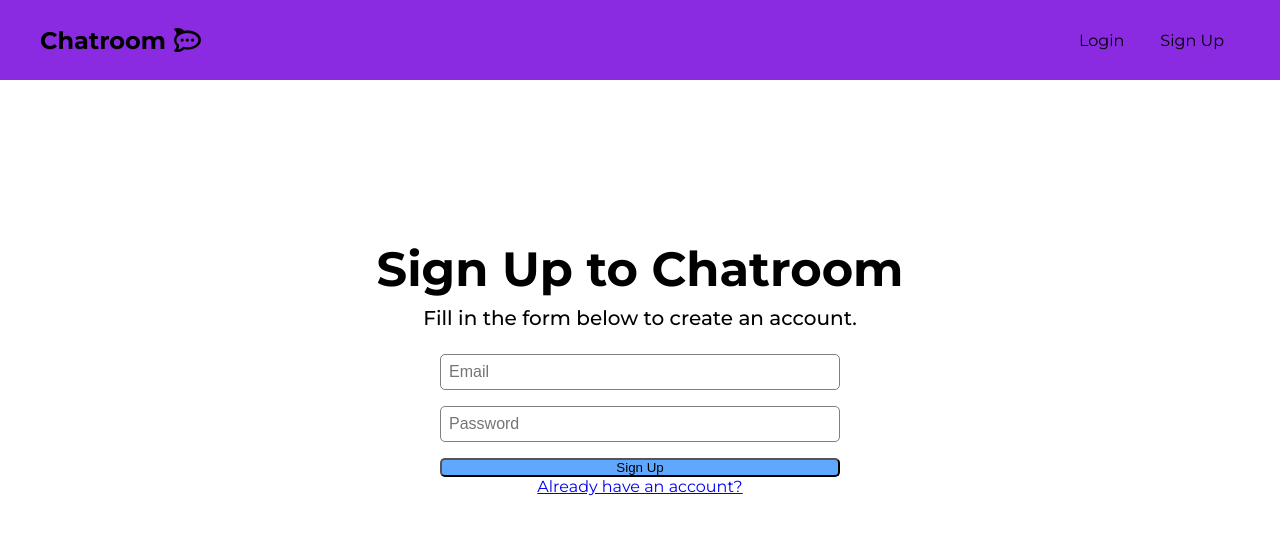
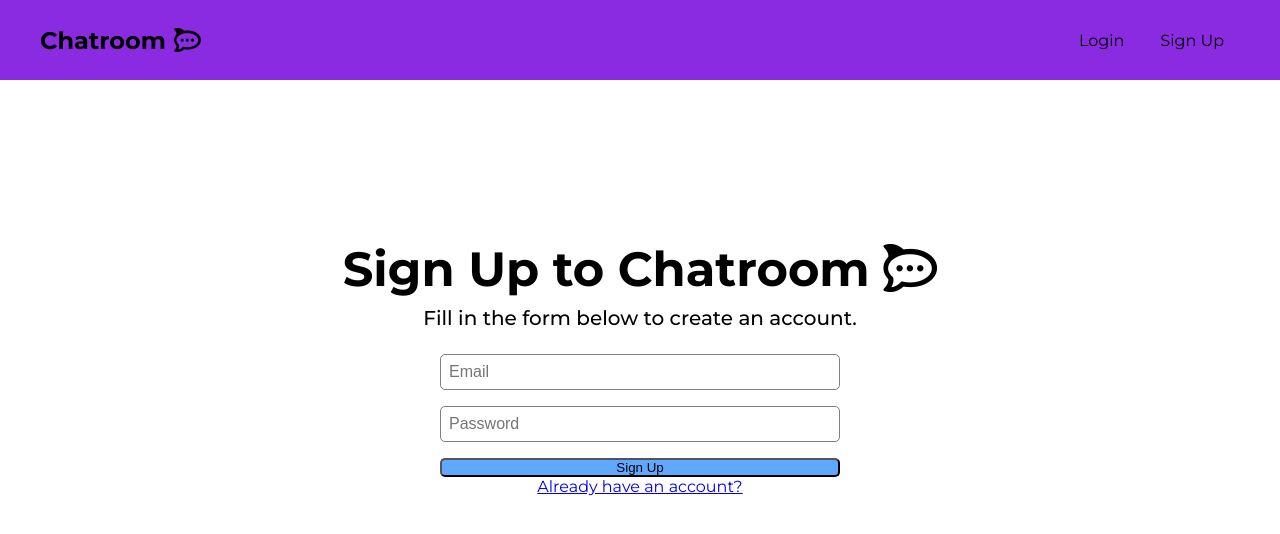
Before and after one commit to LukasV3/chatroom-app, a React (Create React App) app: page /signup in a window 1280 px wide. Shown: the top 534 px of the page. Built offline with nearby package versions, Linux system fonts and the light colour scheme.

Commit message:
added rocket logo to Authform

```diff
--- a/src/components/AuthForm/AuthForm.tsx
+++ b/src/components/AuthForm/AuthForm.tsx
@@ -9,7 +9,9 @@ interface Props {
 const AuthForm = ({ type }: Props) => {
   return (
     <div className="authform">
-      <h1 className="authform__title">{type} to Chatroom</h1>
+      <h1 className="authform__title">
+        {type} to Chatroom <i className="fab fa-rocketchat"></i>
+      </h1>
       <h3 className="authform__description">
         Fill in the form below to {type === "Login" ? "login to your " : "create an "}
         account.
```
